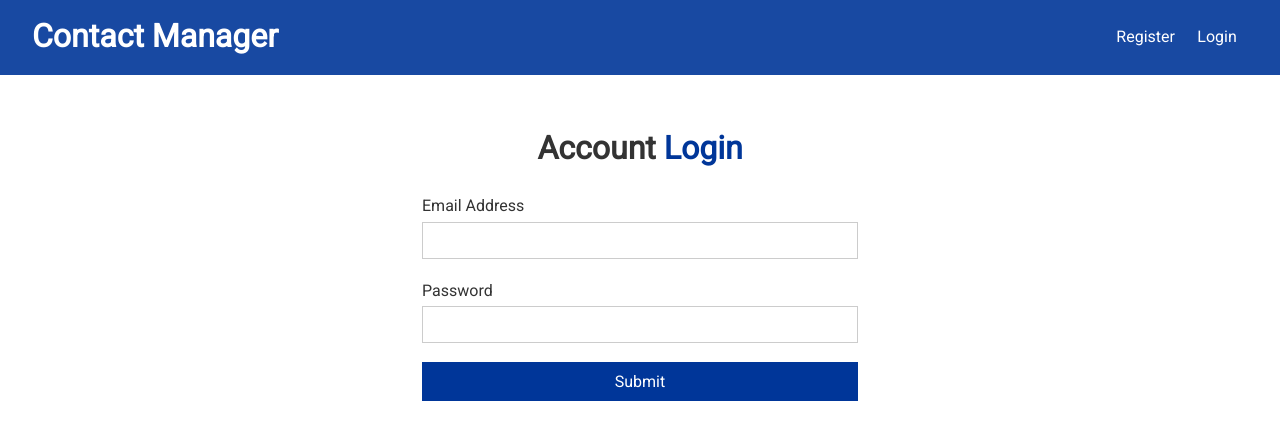
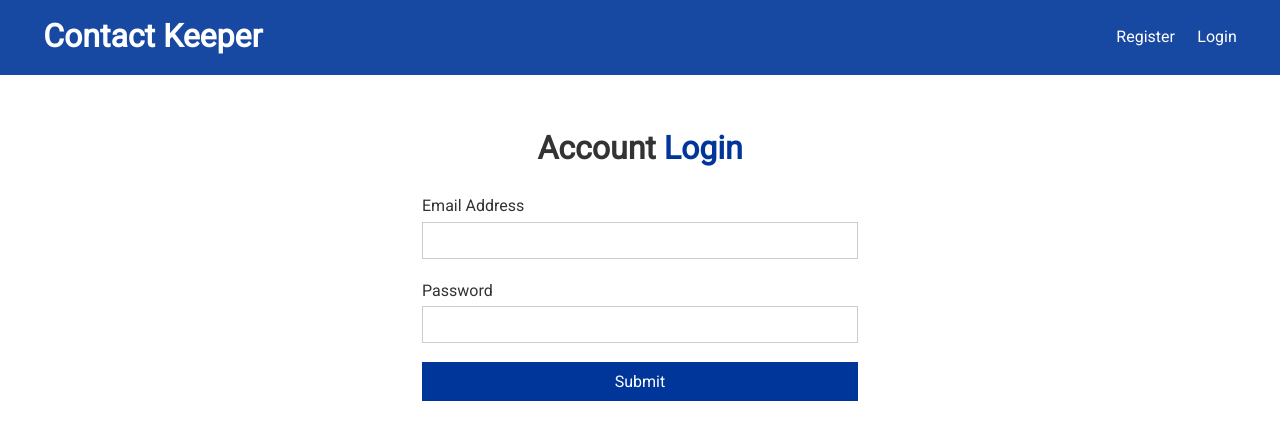
Before and after one commit to varunswing/contact_keeper, a React (Create React App) app in the folder client/: page /login in a window 1280 px wide. Shown: the top 440 px of the page. Built offline with nearby package versions, Linux system fonts and the light colour scheme; no server answers; some icons are missing.

Commit message:
Update Navbar.js

```diff
--- a/client/src/components/layout/Navbar.js
+++ b/client/src/components/layout/Navbar.js
@@ -1,15 +1,24 @@
-import React, { useContext, Fragment } from 'react';
+import React, { Fragment, useContext, useEffect } from 'react';
 import PropTypes from 'prop-types';
 import { Link } from 'react-router-dom';
 import AuthContext from '../../context/auth/authContext';
+import ContactContext from '../../context/contact/contactContext';
 
 const Navbar = ({ title, icon }) => {
 	const authContext = useContext(AuthContext);
+	const contactContext = useContext(ContactContext);
 
-	const { isAuthenticated, logout, user } = authContext;
+	const { isAuthenticated, logout, user, loadUser } = authContext;
+	const { clearContacts } = contactContext;
+
+	useEffect(() => {
+		loadUser();
+		// eslint-disable-next-line
+	}, []);
 
 	const onLogout = () => {
 		logout();
+		clearContacts();
 	};
 
 	const authLinks = (
@@ -17,7 +26,7 @@ const Navbar = ({ title, icon }) => {
 			<li>Hello {user && user.name}</li>
 			<li>
 				<a onClick={onLogout} href='#!'>
-					<i className='fas fa-sign-out-alt'></i>{' '}
+					<i className='fas fa-sign-out-alt' />{' '}
 					<span className='hide-sm'>Logout</span>
 				</a>
 			</li>
@@ -38,8 +47,9 @@ const Navbar = ({ title, icon }) => {
 	return (
 		<div className='navbar bg-primary'>
 			<h1>
-				<i className={icon} />
-				{title}
+				<Link to='/'>
+					<i className={icon} /> {title}
+				</Link>
 			</h1>
 			<ul>{isAuthenticated ? authLinks : guestLinks}</ul>
 		</div>
@@ -52,8 +62,8 @@ Navbar.propTypes = {
 };
 
 Navbar.defaultProps = {
-	title: ' Contact Manager',
-	icon: 'fas fa-id-card'
+	title: 'Contact Keeper',
+	icon: 'fas fa-id-card-alt'
 };
 
 export default Navbar;
```
